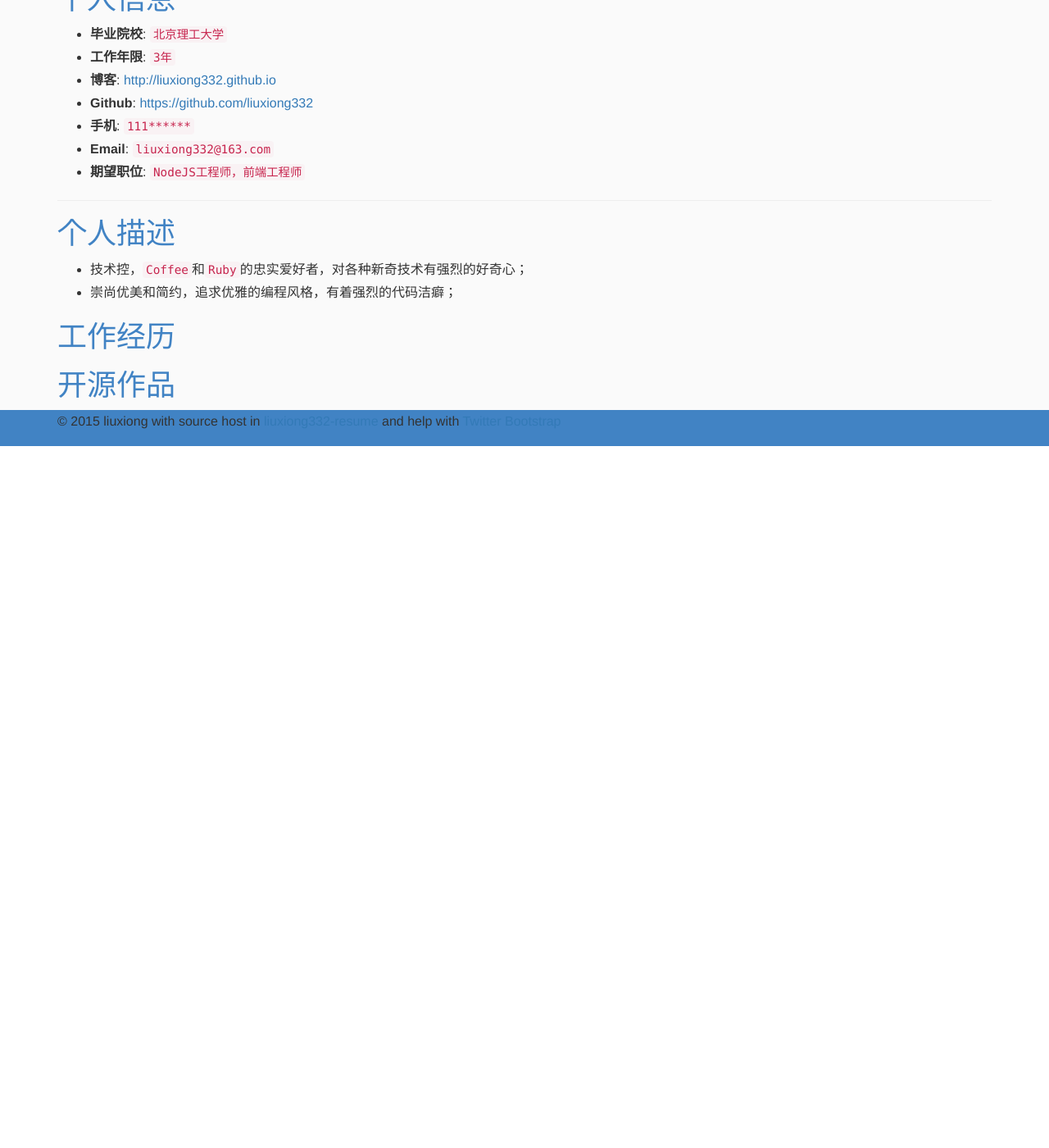
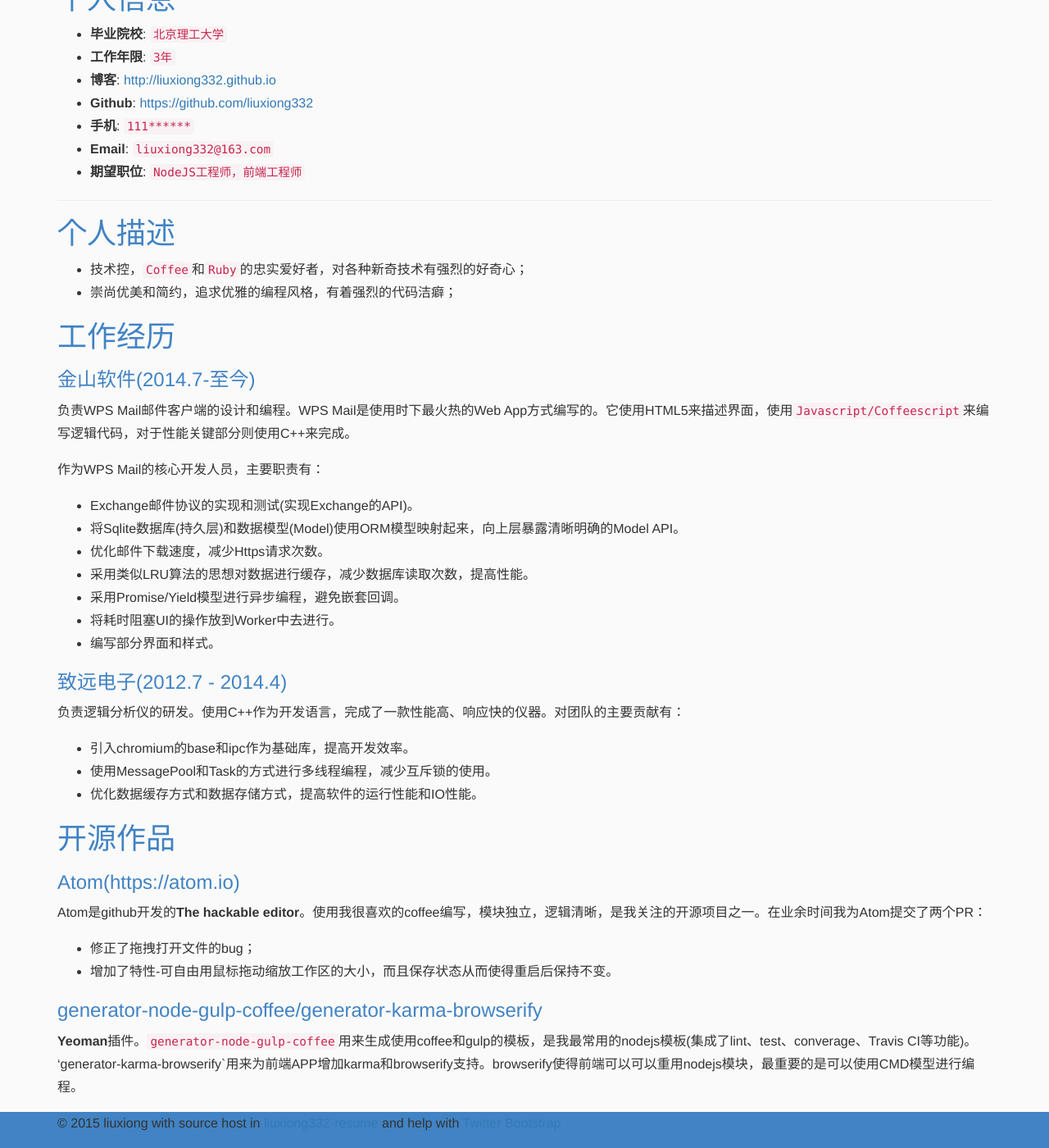
Before and after one commit to liuxiong332/liuxiong332-resume-en, a Jekyll site: the page built from index.md, in a window 1280 px wide and 1400 px high, scrolled down 161 px. Shown: the whole window at 82% size. Built offline with Jekyll 4.4.1, drawn with Linux system fonts in a browser that asks for light colours; nearby versions of some CDN libraries; before the commit the page ends 900 px from its top, so only the background shows below that.

Commit message:
add some work

```diff
--- a/index.md
+++ b/index.md
@@ -22,4 +22,38 @@
 
 # 工作经历
 
+### 金山软件(2014.7-至今)
+
+负责WPS Mail邮件客户端的设计和编程。WPS Mail是使用时下最火热的Web App方式编写的。它使用HTML5来描述界面，使用`Javascript/Coffeescript`来编写逻辑代码，对于性能关键部分则使用C++来完成。
+
+作为WPS Mail的核心开发人员，主要职责有：
+
+* Exchange邮件协议的实现和测试(实现Exchange的API)。
+* 将Sqlite数据库(持久层)和数据模型(Model)使用ORM模型映射起来，向上层暴露清晰明确的Model API。
+* 优化邮件下载速度，减少Https请求次数。
+* 采用类似LRU算法的思想对数据进行缓存，减少数据库读取次数，提高性能。
+* 采用Promise/Yield模型进行异步编程，避免嵌套回调。
+* 将耗时阻塞UI的操作放到Worker中去进行。
+* 编写部分界面和样式。
+
+### 致远电子(2012.7 - 2014.4)
+
+负责逻辑分析仪的研发。使用C++作为开发语言，完成了一款性能高、响应快的仪器。对团队的主要贡献有：
+
+* 引入chromium的base和ipc作为基础库，提高开发效率。
+* 使用MessagePool和Task的方式进行多线程编程，减少互斥锁的使用。
+* 优化数据缓存方式和数据存储方式，提高软件的运行性能和IO性能。
+
 # 开源作品
+
+### Atom(https://atom.io)
+
+Atom是github开发的**The hackable editor**。使用我很喜欢的coffee编写，模块独立，逻辑清晰，是我关注的开源项目之一。在业余时间我为Atom提交了两个PR：
+
+* 修正了拖拽打开文件的bug；
+* 增加了特性-可自由用鼠标拖动缩放工作区的大小，而且保存状态从而使得重启后保持不变。
+
+### generator-node-gulp-coffee/generator-karma-browserify
+
+**Yeoman**插件。`generator-node-gulp-coffee`用来生成使用coffee和gulp的模板，是我最常用的nodejs模板(集成了lint、test、converage、Travis CI等功能)。
+'generator-karma-browserify`用来为前端APP增加karma和browserify支持。browserify使得前端可以可以重用nodejs模块，最重要的是可以使用CMD模型进行编程。
```
